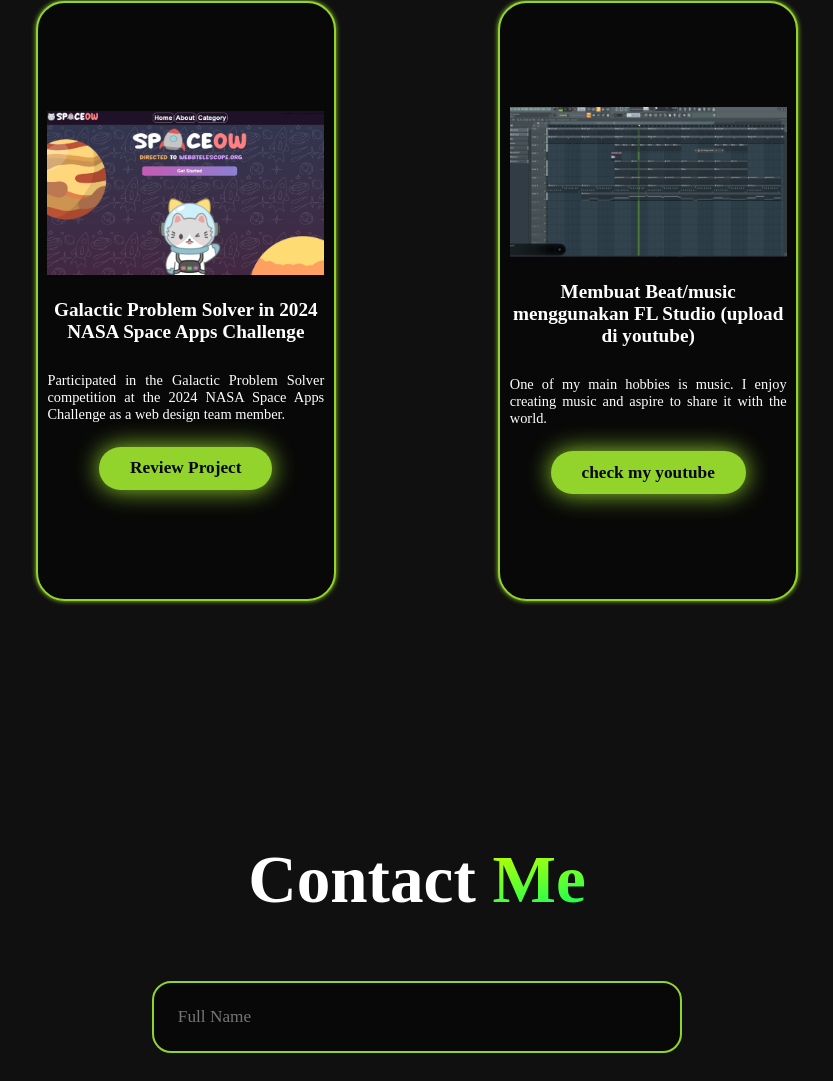
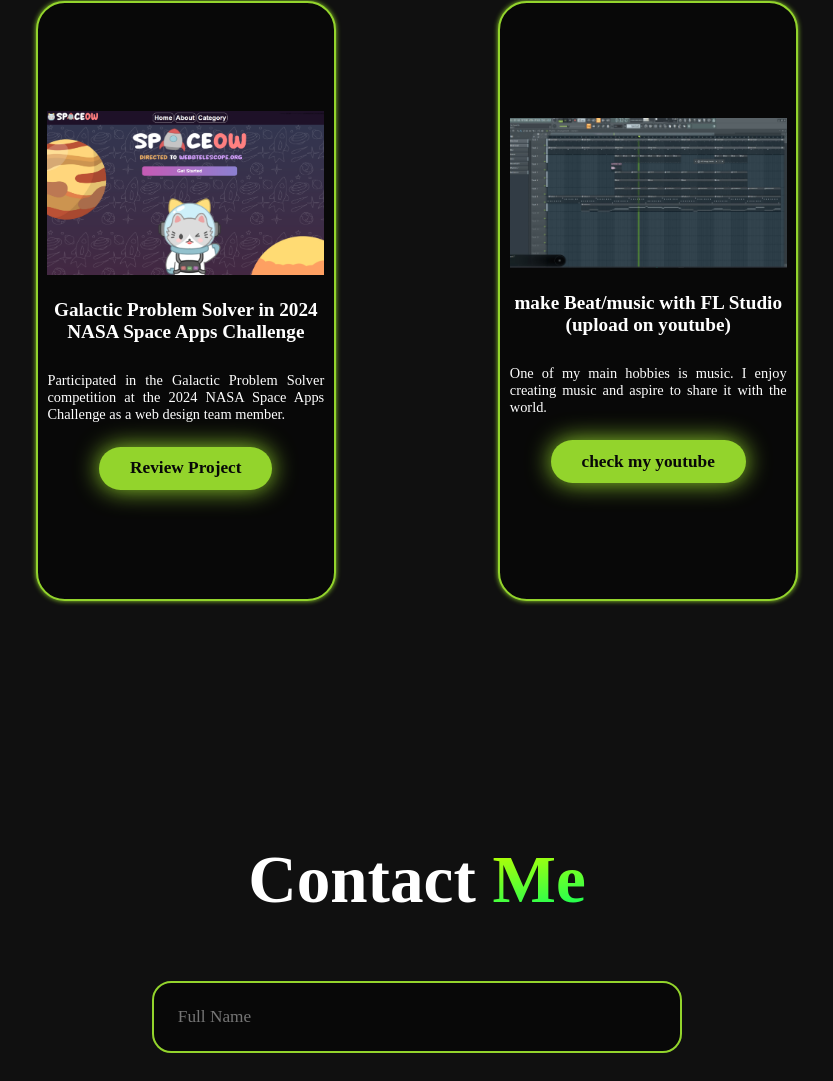
Before and after one commit to michaelapta/Personal-Portofolio-Website, a plain HTML site: page index.html in a window 1280 px wide. Shown: the part 6260-7341 px from the top of the page, without its empty margins (223-1056 px from the left). Drawn offline with nearby package versions, Linux system fonts and the light colour scheme.

Commit message:
Update index.html

```diff
--- a/index.html
+++ b/index.html
@@ -170,7 +170,7 @@
             <div class="project-card">
                 <img src="asset/project/fl_studio_make beat.jpg" alt="">
 
-                <h3>Membuat Beat/music menggunakan FL Studio (upload di youtube)</h3>
+                <h3>make Beat/music with FL Studio (upload on youtube)</h3>
                 <p>One of my main hobbies is music. I enjoy creating music and aspire to share it with the world.</p>
                 <a href="https://youtube.com/@mikelcrowww?si=YPLJwQpkG4-F-TMO" class="btn" target="_blank">check my youtube</a>
             </div>
```
